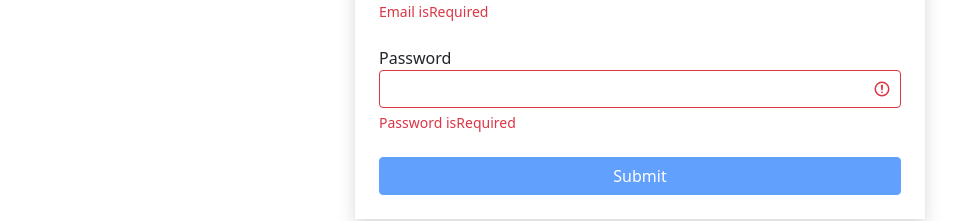
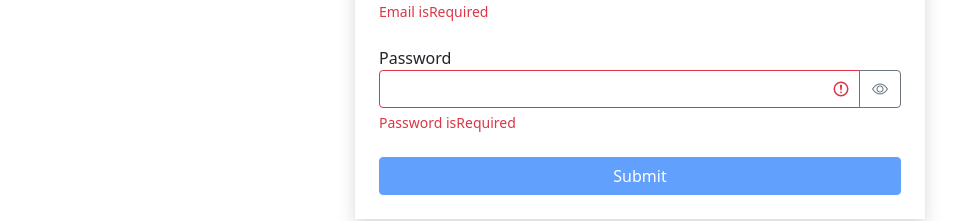
Before and after one commit to Yupiter78/fast-company_project_repetition_of_forms, a React (Create React App) app: page /login in a window 1280 px wide. Shown: the part 235-456 px from the top of the page, without its empty margins (0-975 px from the left). Built offline with nearby package versions, Linux system fonts and the light colour scheme.

Commit message:
fast-company_project repetition of forms__hide_and_show_password__14

```diff
--- a/src/app/components/textField.jsx
+++ b/src/app/components/textField.jsx
@@ -1,22 +1,41 @@
-import React from "react";
+import React, { useState } from "react";
 import PropTypes from "prop-types";
 
 const TextField = ({ label, type, name, value, onChange, error }) => {
+    const [showPassword, setShowPassword] = useState(false);
     const getInputClasses = () => {
         return "form-control" + (error ? " is-invalid" : "");
+    };
+    const toggleShowPassword = () => {
+        setShowPassword((prevState) => !prevState);
     };
     return (
         <div className="mb-4">
             <label htmlFor={name}>{label}</label>
+            <div className="input-group has-validation">
                 <input
-                type={type}
+                    type={showPassword ? "text" : type}
                     id={name}
                     name={name}
                     value={value}
                     onChange={onChange}
                     className={getInputClasses()}
                 />
+                {type === "password" && (
+                    <button
+                        className="btn btn-outline-secondary"
+                        type="button"
+                        onClick={toggleShowPassword}
+                    >
+                        <i
+                            className={
+                                "bi bi-eye" + (showPassword ? "-slash" : "")
+                            }
+                        />
+                    </button>
+                )}
                 {error && <div className="invalid-feedback">{error}</div>}
+            </div>
         </div>
     );
 };
```
Lines whose indentation alone changed are shown as unchanged.
